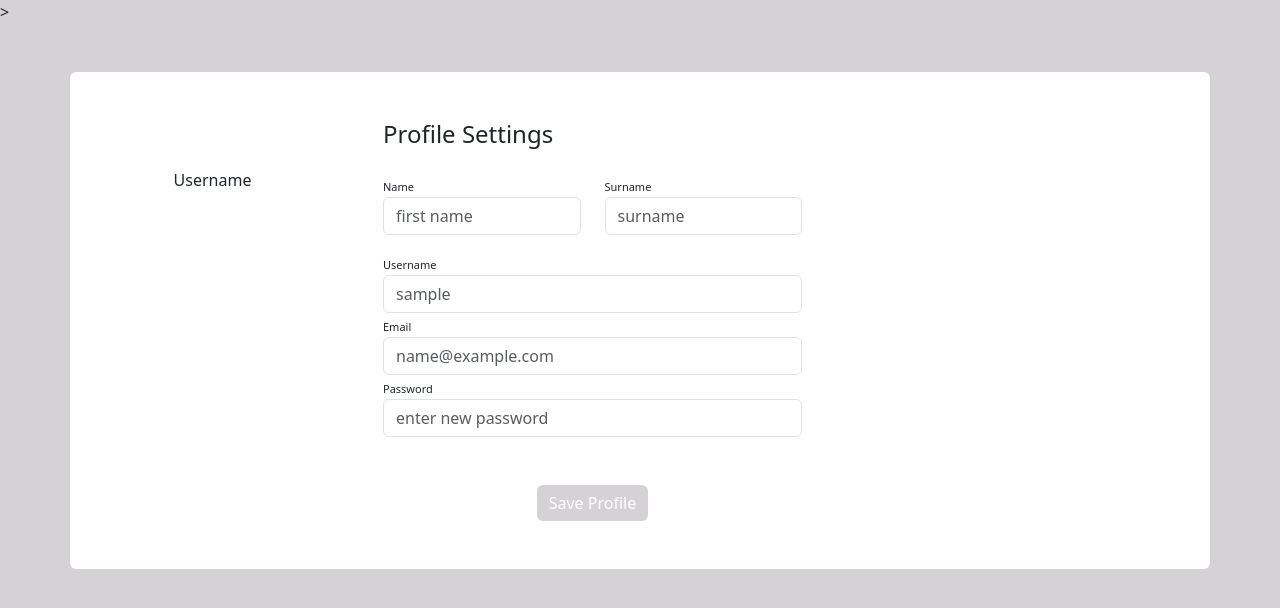
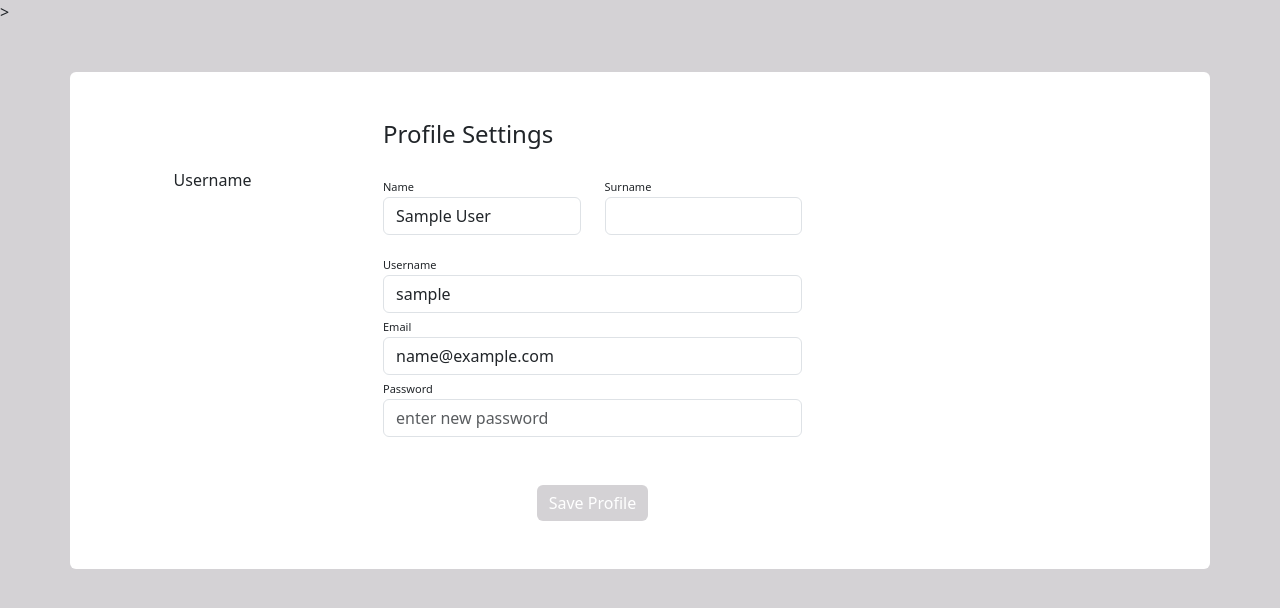
Before and after one commit to smihallari/dream, a Node server app: page /profile_settings/sample in a window 1280 px wide. Shown: the top 608 px of the page. Run offline with Node 20, Linux system fonts and the light colour scheme; the visitor is signed in with stand-in values (Sample User, id 1); some libraries are stand-ins or nearby versions.

Commit message:
profile editing

```diff
--- a/package.json
+++ b/package.json
@@ -41,6 +41,7 @@
     "express-session": "^1.18.1",
     "express-validator": "^7.2.1",
     "jsonwebtoken": "^9.0.2",
+    "method-override": "^3.0.0",
     "mongoose": "^8.9.5",
     "multer": "^1.4.5-lts.1",
     "session": "^0.1.0",
--- a/src/app.js
+++ b/src/app.js
@@ -9,6 +9,10 @@ const PORT = process.env.PORT ;
 const MONGODB_URI = process.env.MONGODB_URI ;
 const JWT_SECRET = process.env.JWT_SECRET
 const cookieParser = require('cookie-parser');
+const methodOverride = require('method-override');
+app.use(express.urlencoded({ extended: true }));
+app.use(methodOverride('_method'));
+app.use(express.static(path.join(__dirname, '..', 'public')));
 // Middleware
 app.use(express.json());
 app.use(cookieParser());
@@ -35,10 +39,16 @@ const logoutRoute = require('./routes/logout');
 const createPostRoute = require('./routes/create_post');
 const profileRoute = require('./routes/profile');
 const profileSettingsRoute = require('./routes/profile_settings');
+
 app.use((req, res, next) => {
   res.locals.currentPath = req.path;
   next();
 });
+const fs = require('fs');
+const filePath = path.join(__dirname, '..', 'public', 'photos', 'p.jpg');
+console.log(fs.existsSync(filePath));
+console.log('Relative Path:', path.resolve(__dirname, '../public/photos/p.jpg'));
+console.log('Absolute Path:', filePath);
 app.use('/', indexRoute);
 app.use('/dreamList', dreamsRoute);
 app.use('/signup',signupRoute);
--- a/src/models/user.js
+++ b/src/models/user.js
@@ -2,6 +2,10 @@ const mongoose = require('mongoose');
 const bcrypt = require('bcryptjs');
 
 const UserSchema = new mongoose.Schema({
+    name:
+        { type: String, required: true },
+    surname:
+        { type: String, required: true },
     username:
         { type: String, required: true, unique: true },
     email:
--- a/src/routes/create_post.js
+++ b/src/routes/create_post.js
@@ -13,7 +13,7 @@ router.get('/', async (req, res) => {
   .lean();
 
   if(req.isLoggedIn){
-    res.render('create_post', { isLoggedIn: req.isLoggedIn, username: req.user.username });
+    res.render('postdream', { isLoggedIn: req.isLoggedIn, username: req.user.username });
   }
   else{
     res.render('dreamList',{ isLoggedIn: req.isLoggedIn, user: req.user,posts });
--- a/src/routes/profile_settings.js
+++ b/src/routes/profile_settings.js
@@ -1,36 +1,84 @@
 const express = require('express');
 const router = express.Router();
 const User = require('../models/user');
+const bcrypt = require('bcryptjs');
 
+// GET route to render the profile settings page
 router.get('/:username', async (req, res) => {
   try {
     const user = await User.findOne({ username: req.params.username });
     if (!user) {
       return res.status(404).send('User not found');
     }
-    res.render('profile_settings', { user, isLoggedIn: req.isLoggedIn  });
+    res.render('profile_settings', { user, isLoggedIn: req.isLoggedIn });
   } catch (error) {
     console.error(error);
     res.status(500).send('Failed to load profile settings');
   }
 });
+
+// PUT route to handle profile settings update
 router.post('/:username', async (req, res) => {
   try {
-      const user = await User.findOne({ username: req.params.username });
+    const { username } = req.params;
+    const { newName, newSurname, newUsername, newEmail, newPassword } = req.body;
+    console.log(req.body);
+    // Find the user by username
+    const user = await User.findOne({ username });
     if (!user) {
       return res.status(404).send('User not found');
     }
-      user.username = req.body.username || user.username;
-      user.email = req.body.email || user.email;
-      if (req.body.password) {
-        const hashedPassword = await bcrypt.hash(req.body.password, 10);
-        user.password = hashedPassword;
+    const pass = await bcrypt.hash(newPassword,10);
+    // Prepare fields to update
+    const updateFields = {
+        name: newName || user.name,
+        surname: newSurname || user.surname,
+        username: newUsername || user.username,
+        email: newEmail || user.email,
+        password : pass || user.password
+    };
+
+    // Check for duplicate email or username
+    if (updateFields.email !== user.email || updateFields.username !== user.username) {
+      const duplicateUser = await User.findOne({
+        $or: [
+          ...(updateFields.email !== user.email ? [{ email: updateFields.email }] : []),
+          ...(updateFields.username !== user.username ? [{ username: updateFields.username }] : []),
+        ],
+        _id: { $ne: user._id },
+      });
+
+      if (duplicateUser) {
+        return res.status(400).render('profile_settings', {
+          user: { ...user.toObject(), ...updateFields },
+          isLoggedIn: req.isLoggedIn,
+          errorMessage: 'Username or email is already taken.',
+        });
       }
-      await user.save();
-      res.redirect(`/profile/${user.username}`);
+    }
+
+
+
+    // Update user
+    const updatedUser = await User.findByIdAndUpdate(user._id, updateFields, {
+      runValidators: true,
+      new: true,
+    });
+
+    if (!updatedUser) {
+      return res.status(404).send('User not found');
+    }
+
+    // Redirect to updated profile
+    res.redirect(`/profile/${updatedUser.username}`);
   } catch (error) {
-      console.error(error);
-      res.status(500).send('Failed to update profile settings');
+    console.error('Error updating user:', error);
+    res.status(500).render('profile_settings', {
+      user: req.body,
+      isLoggedIn: req.isLoggedIn,
+      errorMessage: error.message || 'Failed to update profile settings.',
+    });
   }
 });
+
 module.exports = router;
--- a/src/views/index.ejs
+++ b/src/views/index.ejs
@@ -33,6 +33,7 @@
                         <div class="col-lg-12 px-0">
                             <h1 class="display-4 fst-italic">Welcome to Dreamcatchr</h1>
                             <p class="lead my-3">Dream. Share. Explore.</p>
+
                             <p class="lead my-3">Dreamcatchr isn’t just a website—it’s a gateway to the boundless world of dreams. Here, imaginations intertwine, and every post is a window into someone’s wildest thoughts, deepest fears, and most magical visions. Whether you’re fascinated by the surreal or simply curious about what others dream about, Dreamcatchr brings people together in a community like no other. Comment, connect, and find new meaning in the dreams of others while sharing your own. It’s a place where the ordinary meets the extraordinary, and every visit is a new journey through the subconscious. Dive in, dream on, and let’s explore the unknown together!</p>
                             <p class="lead mb-0"><a href="#" class="text-body-emphasis fw-bold">Explore your dreams</a></p>
                         </div>
--- a/src/views/profile.ejs
+++ b/src/views/profile.ejs
@@ -76,7 +76,7 @@
             <div class="row">
                 <div class="col-md-3 border-right">
                     <div class="d-flex flex-column align-items-center text-center p-3 py-5">
-                        <img class="rounded-circle mt-5" width="150px" src="images/avatar.png">
+                        <img class="rounded-circle mt-5" width="150px" src="/images/ppicture.jpg">
                         <span class="font-weight-bold">Username</span>
                     </div>
                 </div>
--- a/src/views/profile_settings.ejs
+++ b/src/views/profile_settings.ejs
@@ -63,19 +63,39 @@
                         <div class="d-flex justify-content-between align-items-center mb-3">
                             <h4 class="text-right">Profile Settings</h4>
                         </div>
-                        <form action="/profile_settings/<%= user.username %>" method="POST">
+                        <form action="/profile_settings/<%= user.username %>" method="post">
                             <div class="row mt-2">
-                            <div class="col-md-6"><label class="labels">Name</label><input type="text" class="form-control" placeholder="first name" value=""></div>
-                            <div class="col-md-6"><label class="labels">Surname</label><input type="text" class="form-control" value="" placeholder="surname"></div>
+                              <div class="col-md-6">
+                                <label class="labels">Name</label>
+                                <input type="text" class="form-control" name="newName"  value="<%= user.name %>">
+                              </div>
+                              <div class="col-md-6">
+                                <label class="labels">Surname</label>
+                                <input type="text" class="form-control" name="newSurname"  value="<%= user.surname %>">
+                              </div>
                             </div>
                             <div class="row mt-3">
-                            <div class="col-md-12"><label class="labels">Username</label><input type="text" class="form-control" placeholder="<%= user.username %>" value=""></div>
-                            <div class="col-md-12"><label class="labels">Email</label><input type="text" class="form-control" placeholder="<%= user.email %>" value=""></div>
-                            <div class="col-md-12"><label class="labels">Password</label><input type="text" class="form-control" placeholder="enter new password" value=""></div>
+                              <div class="col-md-12">
+                                <label class="labels">Username</label>
+                                <input type="text" name="newUsername" id="newUsername" class="form-control" value="<%= user.username %>">
                               </div>
-                        <div class="mt-5 text-center"><button class="btn btn-primary profile-button" type="submit">Save Profile</button></div>
+                              <div class="col-md-12">
+                                <label class="labels">Email</label>
+                                <input type="text" class="form-control" name="newEmail" id="email" value="<%= user.email %>">
+                              </div>
+                              <div class="col-md-12">
+                                <label class="labels">Password</label>
+                                <input type="password" class="form-control" name="newPassword" id="password" placeholder="enter new password">
+                              </div>
+                            </div>
+                            <% if (typeof errorMessage !== 'undefined') { %>
+                              <div class="alert alert-danger mt-3"><%= errorMessage %></div>
+                            <% } %>
+                            <div class="mt-5 text-center">
+                              <button class="btn btn-primary profile-button" type="submit">Save Profile</button>
                             </div>
                           </form>
+
                 </div>
 
             </div>
```
Also changed, not shown: src/views/partials/profavatar.ejs (+2 -1 lines), public/images/sjkdskjd.html (deleted), public/photos/p.jpg (added), src/controllers/editprofController.js (added), 1 other file. Lines whose indentation alone changed are shown as unchanged.
